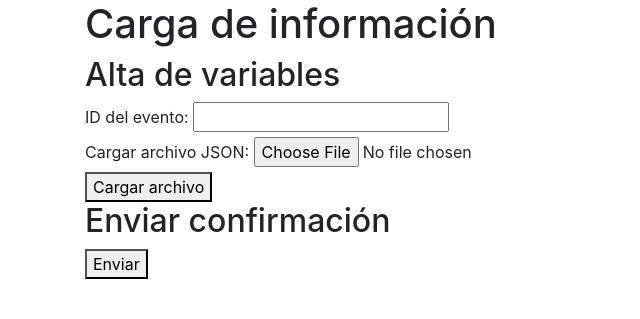
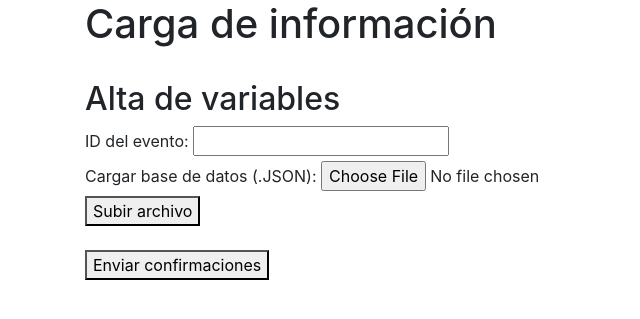
Before and after one commit to sinboleto/confirmacion, a Flask app: page /upload in a window 1280 px wide. Shown: the top 319 px of the page, without its empty margins (0-640 px from the left). Run offline with Flask 3, Linux system fonts and the light colour scheme; some libraries are stand-ins or nearby versions.

Commit message:
Modificación formato

```diff
--- a/templates/upload.html
+++ b/templates/upload.html
@@ -10,6 +10,8 @@
     <div class="container">
         <h1>Carga de información</h1>
 
+        <br>
+
         <div>
             <h2>Alta de variables</h2>
             <form method="POST" action="/upload" enctype="multipart/form-data">
@@ -21,19 +23,18 @@
                 <!-- Aquí vendrá la información de los placeholders del evento -->
 
                 <!-- Add the file input for JSON file upload -->
-                <label for="json_file">Cargar archivo JSON:</label>
+                <label for="json_file">Cargar base de datos (.JSON):</label>
                 <input type="file" name="json_file" id="json_file" accept=".json" required>
                 <br>
 
-                <button type="submit">Cargar archivo</button>
+                <button type="submit">Subir archivo</button>
             </form>
-        </div>
+            <br>
 
-        <div>
-            <h2>Enviar confirmación</h2>
             <form method="GET" action="/start">
-                <button type="submit">Enviar</button>
+                <button type="submit">Enviar confirmaciones</button>
             </form>
+
         </div>
     </div>
 </body>
```
